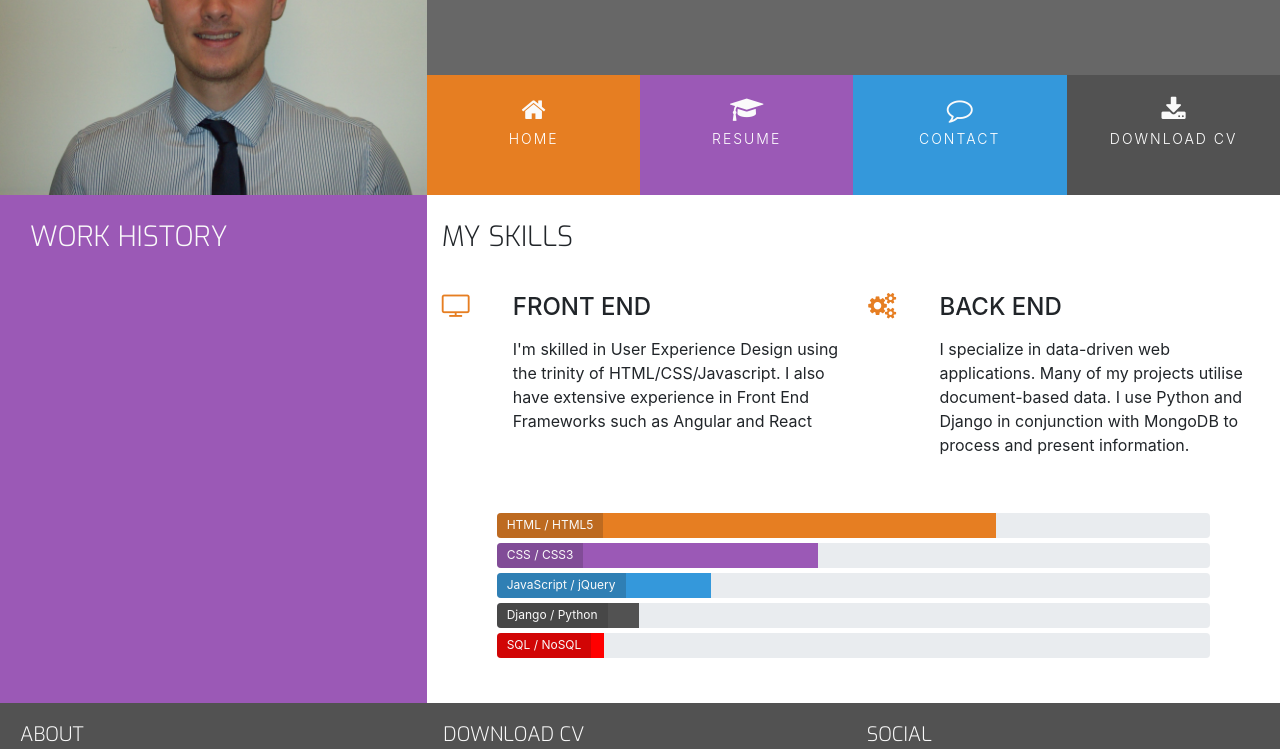
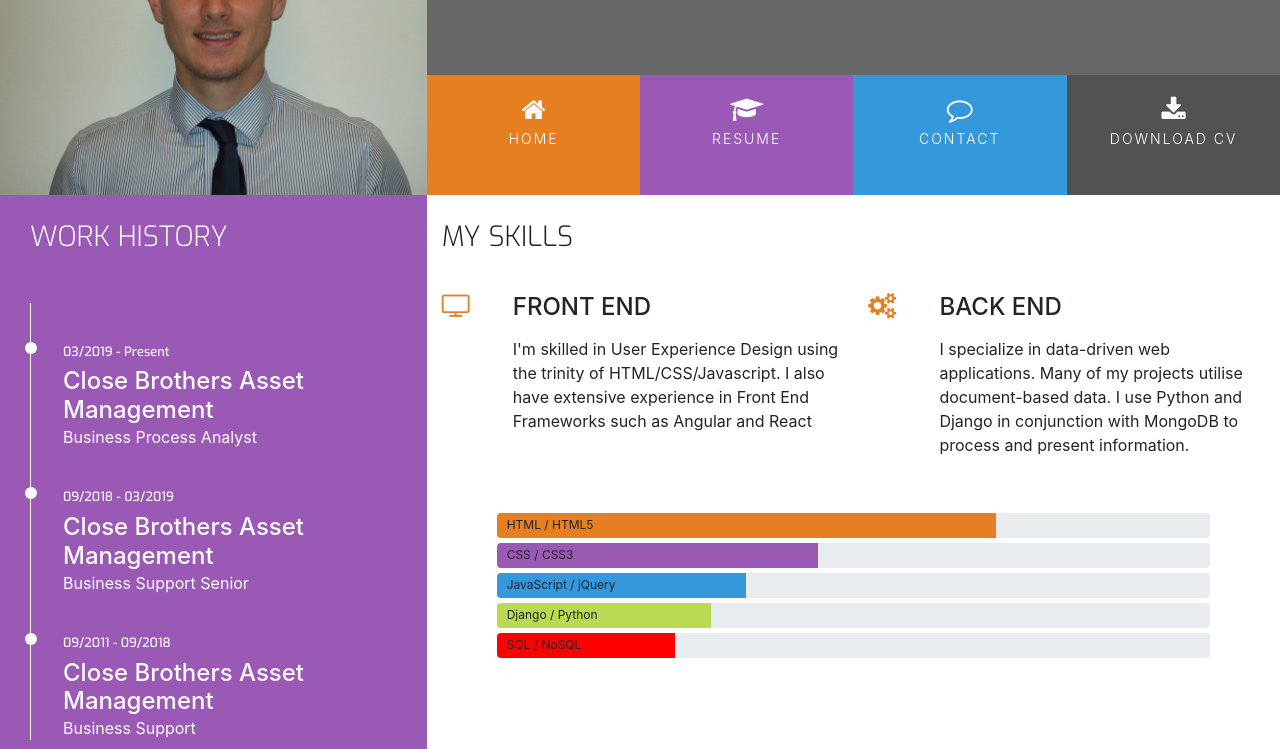
Before and after one commit to lewisclark4/MyResumeMiniProject, a plain HTML site: page resume.html in a window 1280 px wide. Shown: the part 174-923 px from the top of the page. Drawn offline with nearby package versions, Linux system fonts and the light colour scheme.

Commit message:
further styling of resume page

```diff
--- a/assets/css/style.css
+++ b/assets/css/style.css
@@ -49,7 +49,7 @@
 }
 
 .progress-bar-python {
-    background-color: #525252
+    background-color: #bada55
 }
 
 .progress-bar-sql {
@@ -247,8 +247,7 @@ header {
     left: 0px;
     font-weight: 400;
     padding: 3px 10px 5px 10px;
-    color: #fafafa;
-    background-color: rgba(25,25,25,0.2);
+
 }
 
 .progress-section {
@@ -260,6 +259,44 @@ header {
     color: #fafafa;
     margin-bottom: 50px;
 }
+
+.timeline-item {
+    padding: 4em 2em 0em 2em;
+    position: relative;
+    color: #fafafa;
+    border-left: 1px solid;
+}
+
+.timeline-item p {
+    padding: 0;
+    margin: 0;
+}
+
+.timeline-item:before {
+    content: attr(data-dates);
+    position: absolute;
+    left: 2.5em;
+    top: 3em;
+    display: block;
+    font-family: "Exo", sans-serif;
+    font-weight: 500;
+    font-size: 0.8em;
+    padding: 0;
+    margin: 0;
+}
+
+.timeline-item:after {
+    width: 12px;
+    height: 12px;
+    display: block;
+    top: 2.4em;
+    position: absolute;
+    left: -6px;
+    border-radius: 12px;
+    content: '';
+    background-color: #fafafa
+}
+
 
 /*-----------------------------------Footer */
 
--- a/resume.html
+++ b/resume.html
@@ -61,6 +61,18 @@
 					    </h3>
 				    </div>
                 </div>
+                <div class="timeline-item" data-dates="03/2019 - Present">
+                    <h4>Close Brothers Asset Management</h4>
+                    <p>Business Process Analyst</p>
+                </div>
+                <div class="timeline-item" data-dates="09/2018 - 03/2019">
+                    <h4>Close Brothers Asset Management</h4>
+                    <p>Business Support Senior</p>
+                </div>
+                <div class="timeline-item" data-dates="09/2011 - 09/2018">
+                    <h4>Close Brothers Asset Management</h4>
+                    <p>Business Support</p>
+                </div>
 			</div>
 
 			<div class="col-md-8 bg-color-three-reasons">
@@ -70,7 +82,7 @@
 					</div>
 				</div>
 				<div class="row">
-					<div class="col-10 offset-1 offset-sm-0 col-sm-4 col-md-6">
+					<div class="col-10 offset-1 offset-sm-0 col-md-6">
 						<div class="row">
 							<div class="col-2">
 								<i class="three-reasons-icon fa fa-tv" aria-hidden="true"></i>
@@ -83,7 +95,7 @@
 							</div>
 						</div>
 					</div>
-					<div class="col-10 offset-1 offset-sm-0 col-sm-4 col-md-6">
+					<div class="col-10 offset-1 offset-sm-0 col-md-6">
 						<div class="row">
 							<div class="col-2">
 								<i class="three-reasons-icon fa fa-gears" aria-hidden="true"></i>
@@ -112,25 +124,26 @@
                             <span class="progress-type">CSS / CSS3</span>
                         </div>
                         <div class="progress">
-                            <div class="progress-bar-javascript" role="progressbar" aria-valuenow="30" aria-valuemin="0" aria-valuemax="100" style="width:30%;">
-                                <span class="sr-only">30% complete</span>
+                            <div class="progress-bar-javascript" role="progressbar" aria-valuenow="35" aria-valuemin="0" aria-valuemax="100" style="width:35%;">
+                                <span class="sr-only">35% complete</span>
                             </div>
                             <span class="progress-type">JavaScript / jQuery</span>
                         </div>
                         <div class="progress">
-                            <div class="progress-bar-python" role="progressbar" aria-valuenow="20" aria-valuemin="0" aria-valuemax="100" style="width:20%;">
-                                <span class="sr-only">20% complete</span>
+                            <div class="progress-bar-python" role="progressbar" aria-valuenow="30" aria-valuemin="0" aria-valuemax="100" style="width:30%;">
+                                <span class="sr-only">30% complete</span>
                             </div>
                             <span class="progress-type">Django / Python</span>
                         </div>
                         <div class="progress">
-                            <div class="progress-bar-sql" role="progressbar" aria-valuenow="15" aria-valuemin="0" aria-valuemax="100" style="width:15%;">
-                                <span class="sr-only">150% complete</span>
+                            <div class="progress-bar-sql" role="progressbar" aria-valuenow="25" aria-valuemin="0" aria-valuemax="100" style="width:25%;">
+                                <span class="sr-only">25% complete</span>
                             </div>
                             <span class="progress-type">SQL / NoSQL</span>
                         </div>
                     </div>
                 </div>
+            </div>
 		</div>
 	</section>
 	<footer id="footer-details" class="container-fluid">
```
